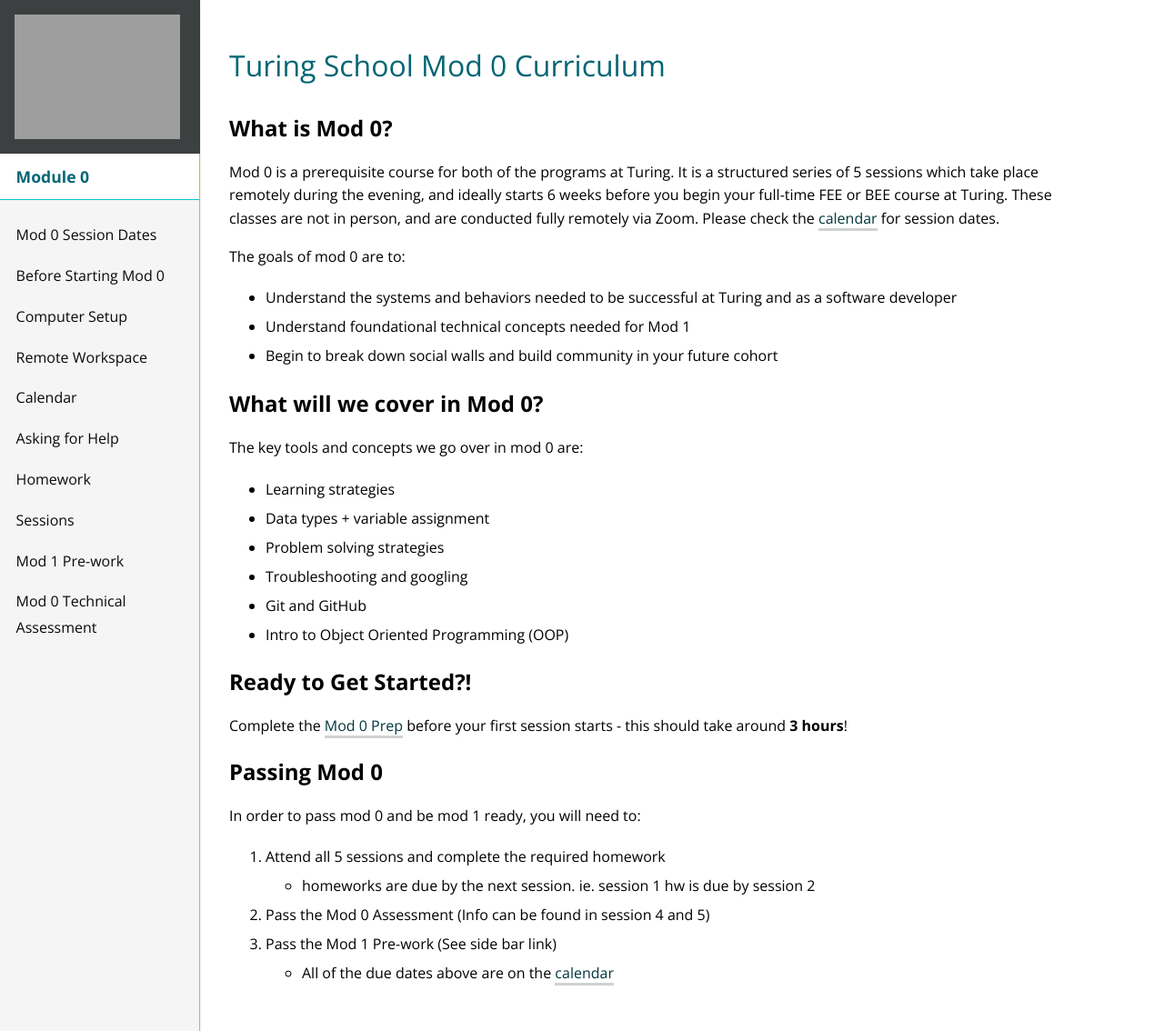
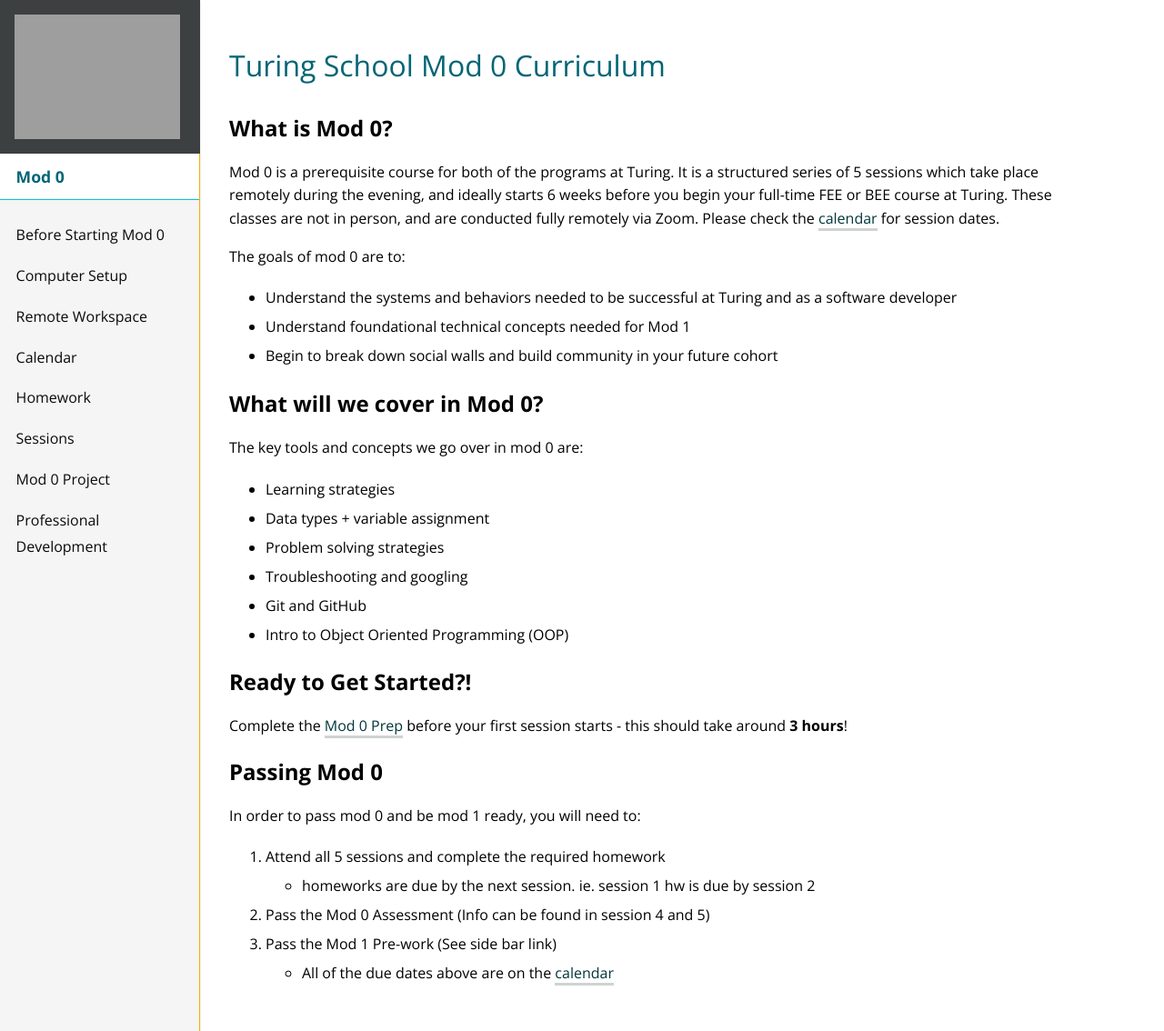
Before and after one commit to turingschool/mod-0-curriculum, a Jekyll site: the page built from index.md, in a window 1280 px wide and 1134 px high. Shown: the whole window at 91% size. Built offline with Jekyll 4.4.1, drawn with Linux system fonts in a browser that asks for light colours; nearby versions of some CDN libraries.

Commit message:
Update links on nav bar

```diff
--- a/_includes/navigation.html
+++ b/_includes/navigation.html
@@ -7,18 +7,16 @@
   </section>
   <div class="sidebar-navigation--links" >
     <section class="sidebar-navigation">
-      <h1>Module 0</h1>
+      <h1>Mod 0</h1>
       <ul>
-        <li><a href="{{ site.baseurl }}{% link start-dates.md %}">Mod 0 Session Dates</a></li>
         <li><a href="{{ site.baseurl }}{% link before-mod-0.md %}">Before Starting Mod 0</a></li>
-        <li><a href="{{ site.baseurl }}{% link setup-instructions.md %}">Computer Setup</a></li>
+        <li><a href="{{ site.baseurl }}{% link computer-setup.md %}">Computer Setup</a></li>
         <li><a href="{{ site.baseurl }}{% link remote-workspace.md %}">Remote Workspace</a></li>
         <li><a href="{{ site.baseurl }}/calendar">Calendar</a></li>
-        <li><a href="{{ site.baseurl }}{% link asking-questions.md %}">Asking for Help</a></li>
         <li><a href="{{ site.url }}/homework">Homework</a></li>
         <li><a href="{{ site.url }}/sessions">Sessions</a></li>
-        <li><a href="{{ site.url }}/prework">Mod 1 Pre-work</a></li>
-        <li><a href="{{ site.baseurl }}{% link assessment.md %}">Mod 0 Technical Assessment</a></li>
+        <li><a href="{{ site.url }}/prework">Mod 0 Project</a></li>
+        <li><a href="{{ site.url }}/prework">Professional Development</a></li>
       </ul>
     </section>
   </div>
```
